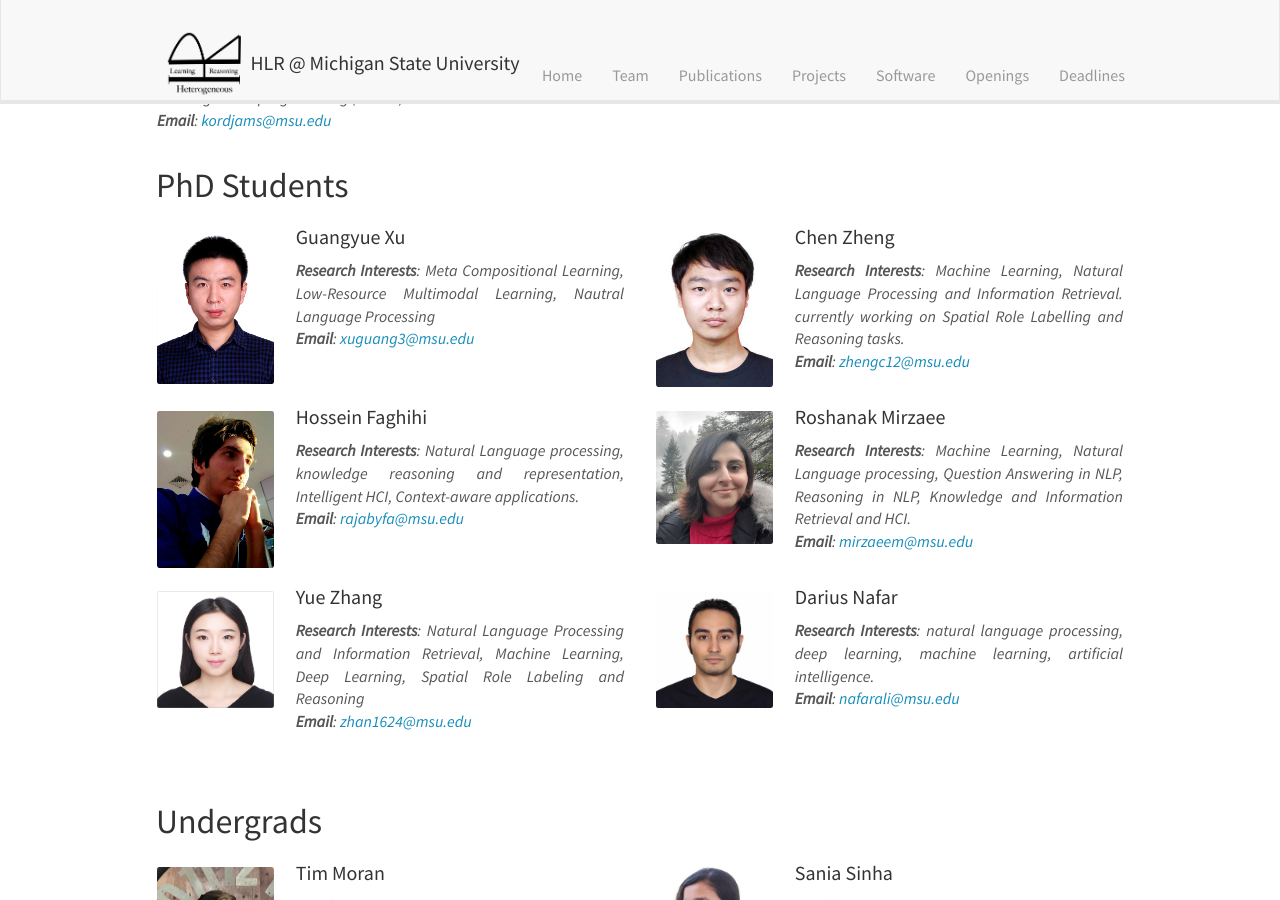
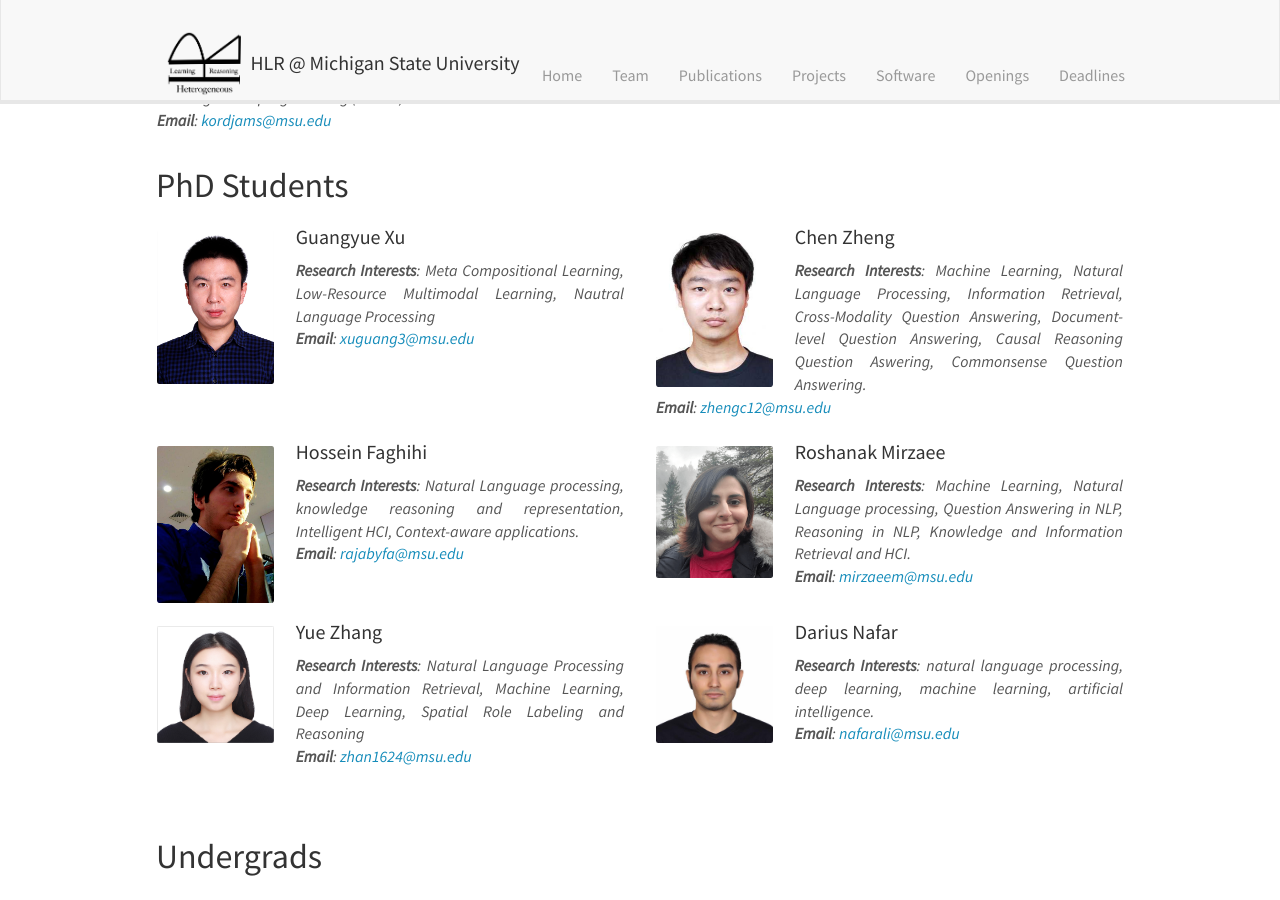
Before and after one commit to HLR/HLR.github.io, a Jekyll site: the page built from _pages/team.md, in a window 1280 px wide and 900 px high, scrolled down 1261 px. Built offline with Jekyll 4.4.1, drawn with Linux system fonts in a browser that asks for light colours; nearby versions of some CDN libraries.

Commit message:
Update phd_students.yml

```diff
--- a/_data/phd_students.yml
+++ b/_data/phd_students.yml
@@ -6,7 +6,7 @@
 - name: Chen Zheng
   photo: Zheng.png
 #  bio: He's currently working on Spatial Role Labelling and Reasoning tasks.
-  research_interest: Machine Learning, Natural Language Processing and Information Retrieval. currently working on Spatial Role Labelling and Reasoning tasks.
+  research_interest: Machine Learning, Natural Language Processing, Information Retrieval, Cross-Modality Question Answering, Document-level Question Answering, Causal Reasoning Question Aswering, Commonsense Question Answering.
   email: zhengc12@msu.edu
   webpage: https://cse.msu.edu/~zhengc12/
 
```
